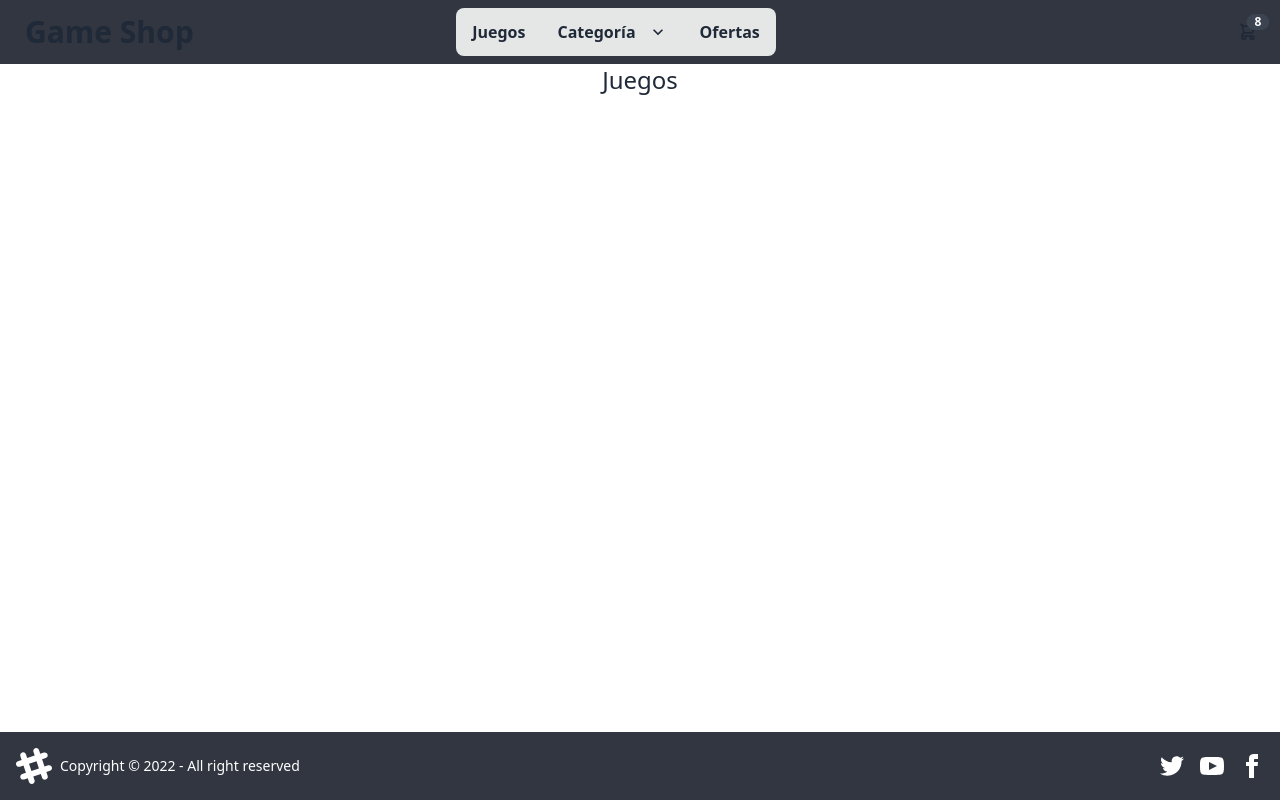
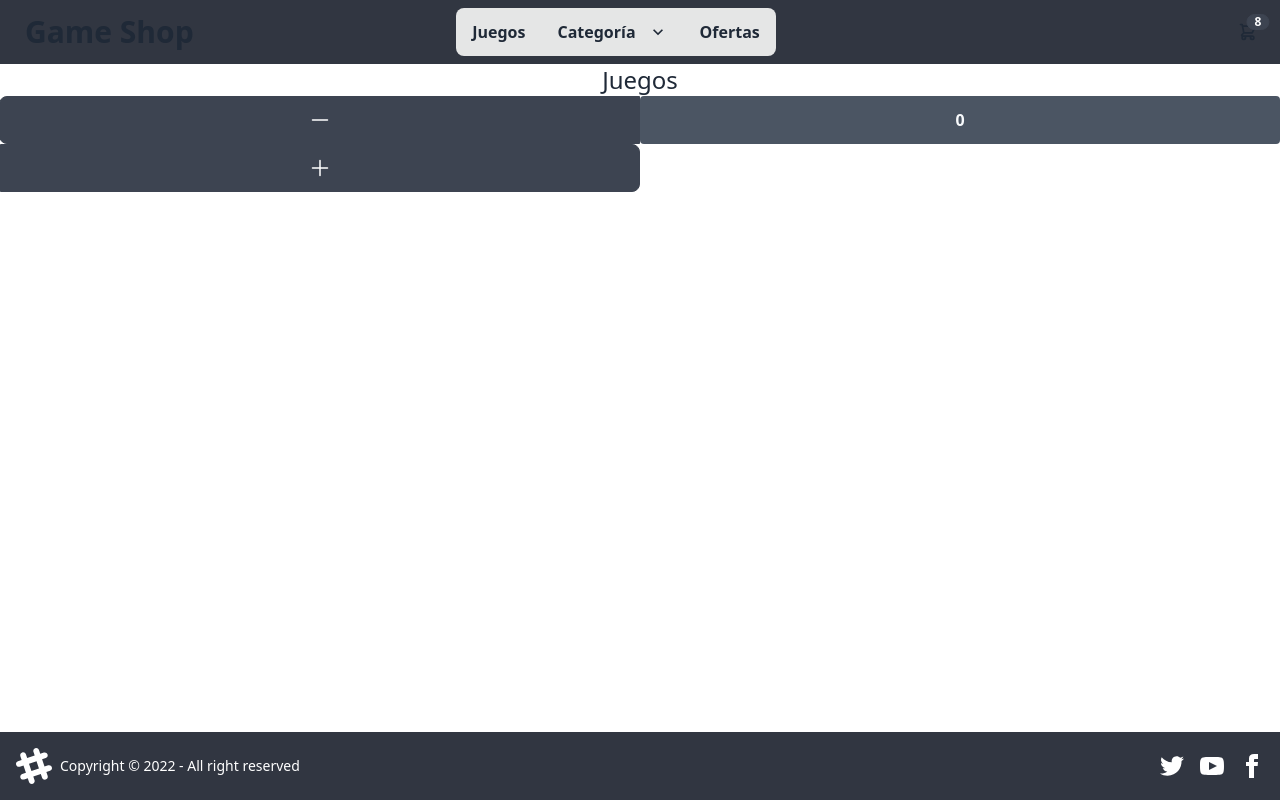
Before and after one commit to Kadavic/PreEntrega1-Gonzalez-Adrian-, a React (Create React App) app: page / in a window 1280 px wide. Built offline with nearby package versions, Linux system fonts and the light colour scheme.

Commit message:
contador01

```diff
--- /dev/null
+++ b/src/components/ItemListContainer/ItemCount.js
@@ -0,0 +1,33 @@
+import React from 'react'
+import { useState } from 'react'
+
+const ItemCount = ({stock}) => {
+    const[count,setCount] = useState(0)
+    function agregarAlContador(){
+        {count === stock ? <button disable={true}></button> : setCount(count+1)}
+    }
+    function quitarAlContador(){
+        {count < 1  ? <button disable={true}></button> : setCount(count-1)}
+    }
+  return (
+    <div>
+        <div className="btn-group grid grid-cols-2">
+            <button className="btn " onClick={quitarAlContador}>
+                <svg xmlns="http://www.w3.org/2000/svg" fill="none" viewBox="0 0 24 24" strokeWidth={1.5} stroke="currentColor" className="w-6 h-6">
+                <path strokeLinecap="round" strokeLinejoin="round" d="M19.5 12h-15" />
+                </svg>
+            </button>
+            <button type="button" class="px-8 py-3 text-white bg-gray-600 rounded focus:outline-none disabled:opacity-100 " disabled>
+                <p className="text-slate-50 font-semibold ">{count}</p>
+            </button>
+            <button className="btn"onClick={agregarAlContador}>
+                <svg xmlns="http://www.w3.org/2000/svg" fill="none" viewBox="0 0 24 24" strokeWidth={1.5} stroke="currentColor" className="w-6 h-6">
+                <path strokeLinecap="round" strokeLinejoin="round" d="M12 4.5v15m7.5-7.5h-15" />
+                </svg>
+            </button>
+        </div>
+    </div>
+  )
+}
+
+export default ItemCount
--- a/src/components/ItemListContainer/ItemListContainer.js
+++ b/src/components/ItemListContainer/ItemListContainer.js
@@ -1,8 +1,14 @@
 import React from 'react'
+import ItemCount from './ItemCount'
 
 const ItemListContainer = ({greeting}) => {
-  return (
-    <div className='text-white-700 text-2xl flex-auto'>{greeting}</div>
+  return (<>
+            <div className='text-white-700 text-2xl flex-auto'>{greeting}</div>
+            <div>
+            <ItemCount stock={10}/>
+            </div>
+          </>
+
   )
 }
 
--- a/src/components/NavBar/NavBar.js
+++ b/src/components/NavBar/NavBar.js
@@ -3,7 +3,7 @@ import CartWidget from './CartWidget'
 
 const NavBar = () => {
   return (
-    <div className="navbar bg-base-100 bg-neutral-focus">
+    <div className="navbar  bg-neutral-focus">
       <div className="flex-1">
         <a className="btn btn-ghost normal-case text-3xl">Game Shop</a>
       </div>
```
